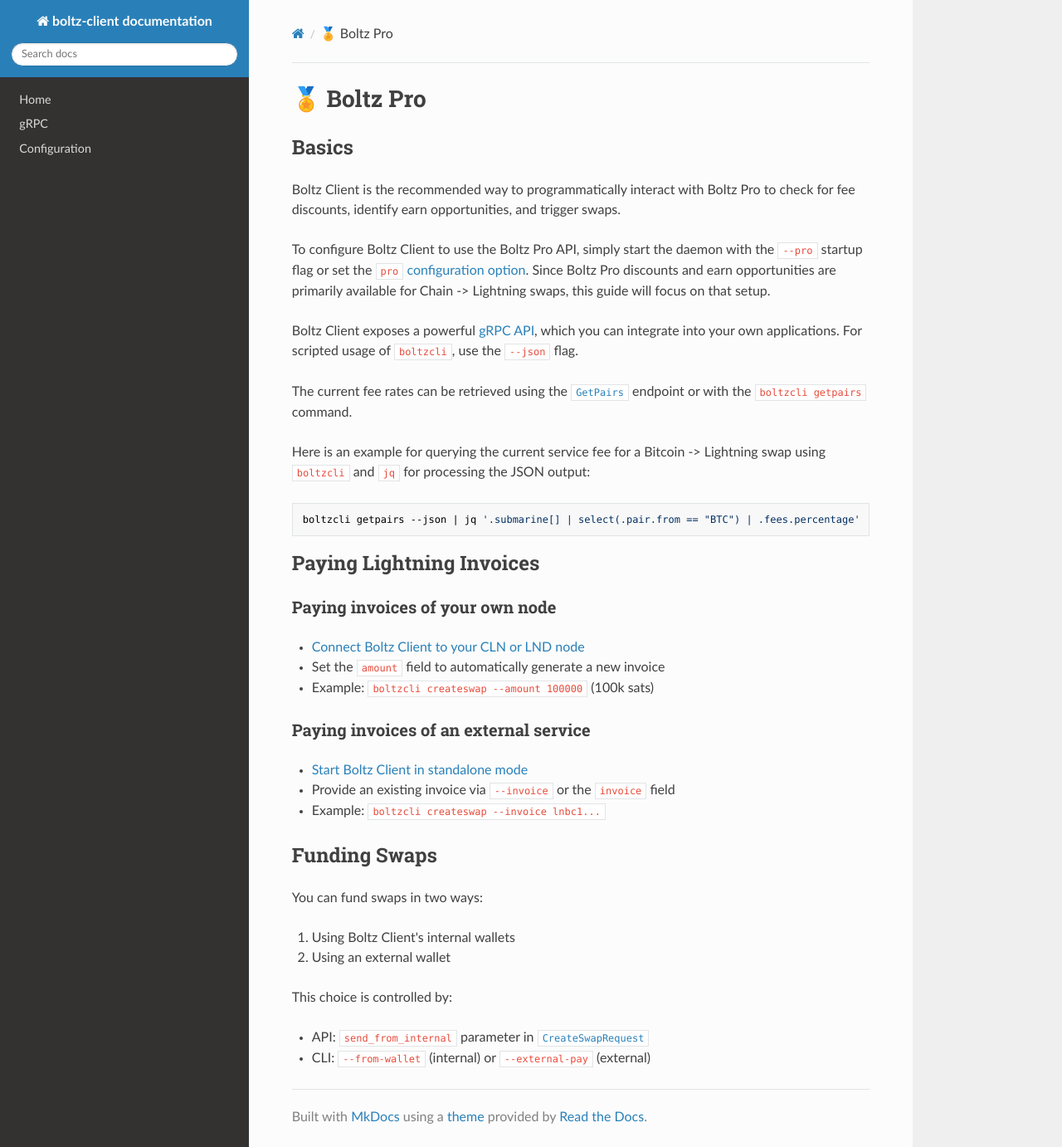
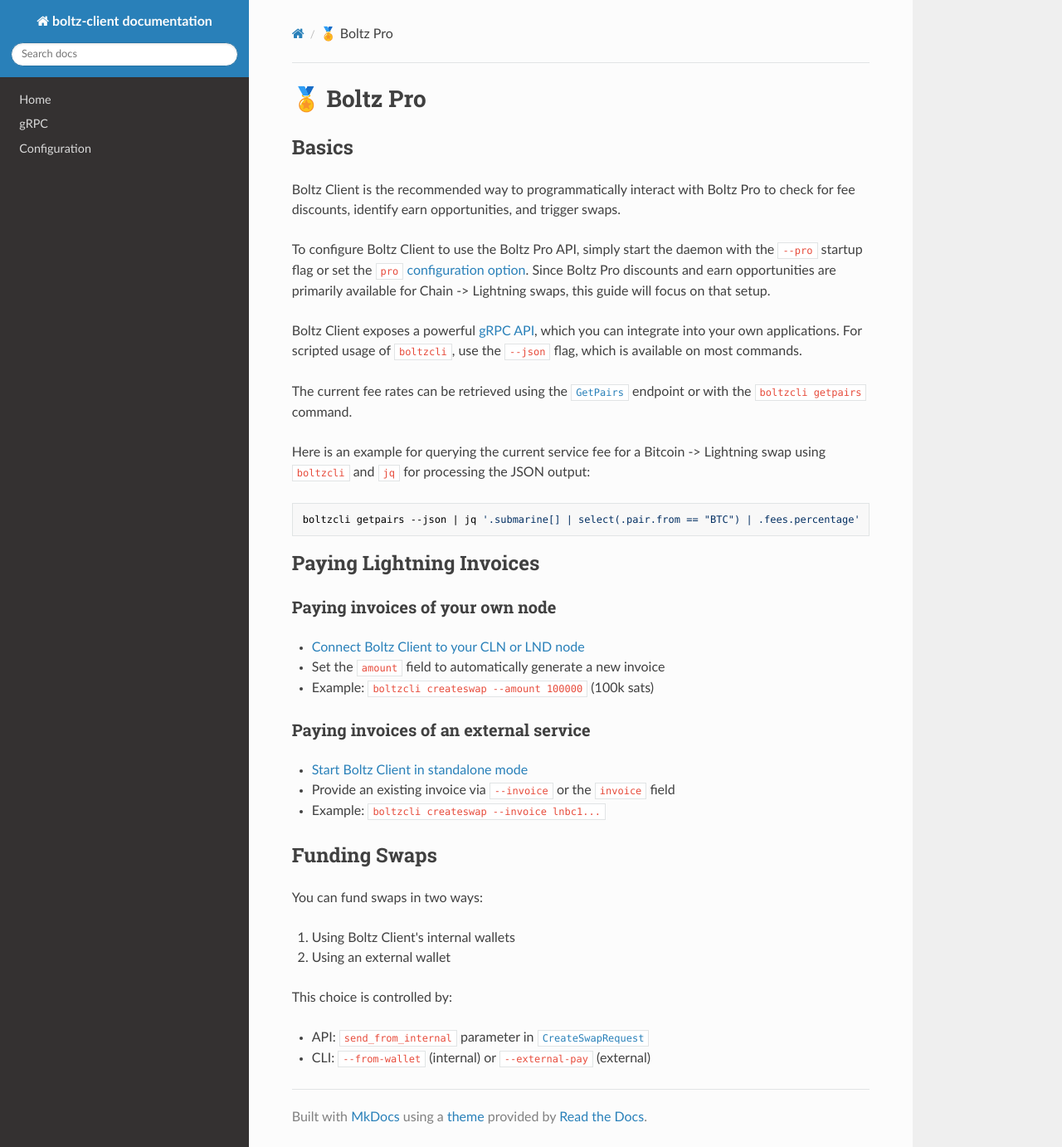
Before and after one commit to BoltzExchange/boltz-client, an MkDocs documentation site: the page built from docs/boltz-pro.md, in a window 1280 px wide and 1382 px high. Shown: the whole window at 83% size. Built offline with MkDocs 1.6.1, drawn with Linux system fonts in a browser that asks for light colours; nearby versions of some CDN libraries.

Commit message:
Update docs/boltz-pro.md
Co-authored-by: jackstar12 <62219658+jackstar12@users.noreply.github.com>

```diff
--- a/docs/boltz-pro.md
+++ b/docs/boltz-pro.md
@@ -13,7 +13,7 @@ Boltz Client is the recommended way to programmatically interact with Boltz Pro
 
 To configure Boltz Client to use the Boltz Pro API, simply start the daemon with the `--pro` startup flag or set the `pro` [configuration option](configuration.md). Since Boltz Pro discounts and earn opportunities are primarily available for Chain -> Lightning swaps, this guide will focus on that setup.
 
-Boltz Client exposes a powerful [gRPC API](grpc.md), which you can integrate into your own applications. For scripted usage of `boltzcli`, use the `--json` flag.
+Boltz Client exposes a powerful [gRPC API](grpc.md), which you can integrate into your own applications. For scripted usage of `boltzcli`, use the `--json` flag, which is available on most commands.
 
 The current fee rates can be retrieved using the [`GetPairs`](grpc.md#getpairs) endpoint or with the `boltzcli getpairs` command.
 
```
